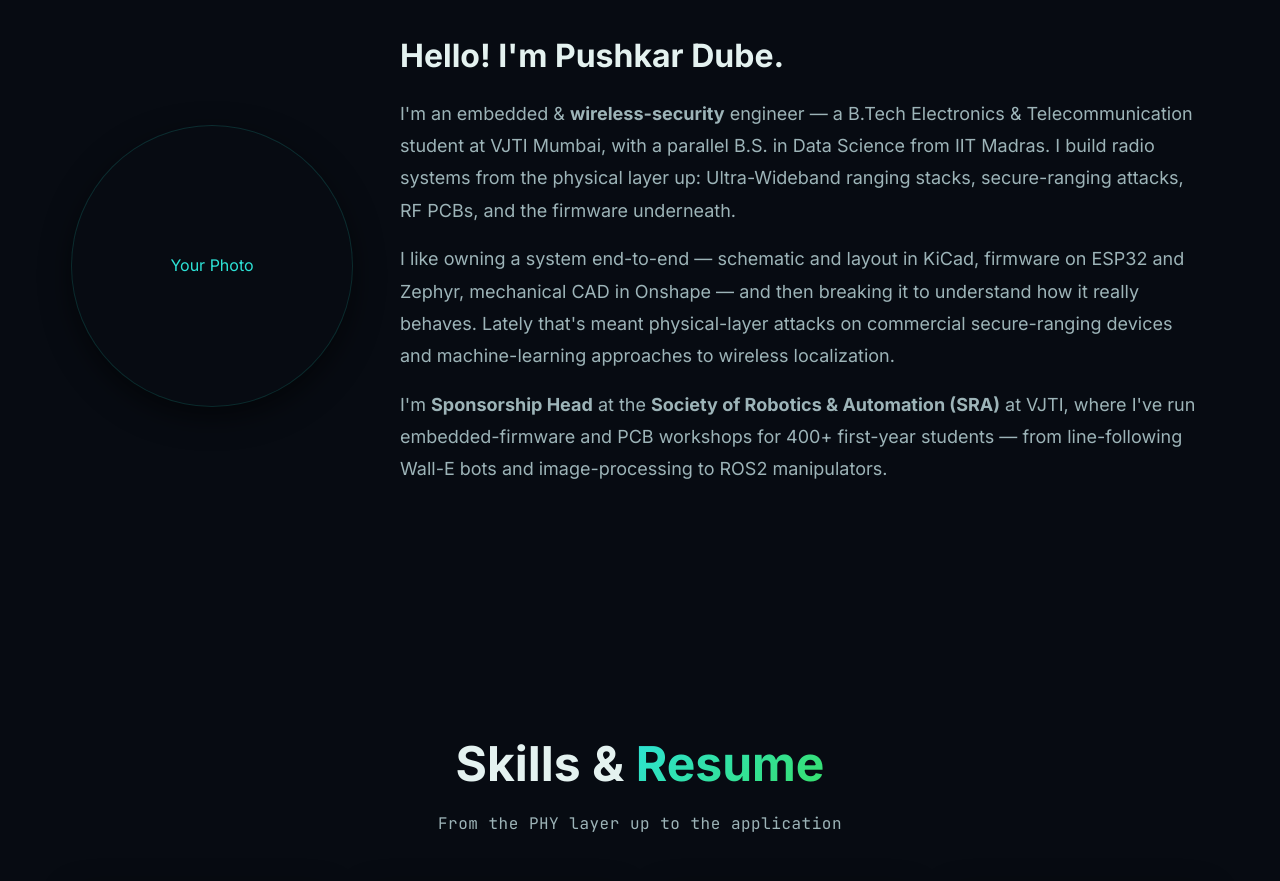
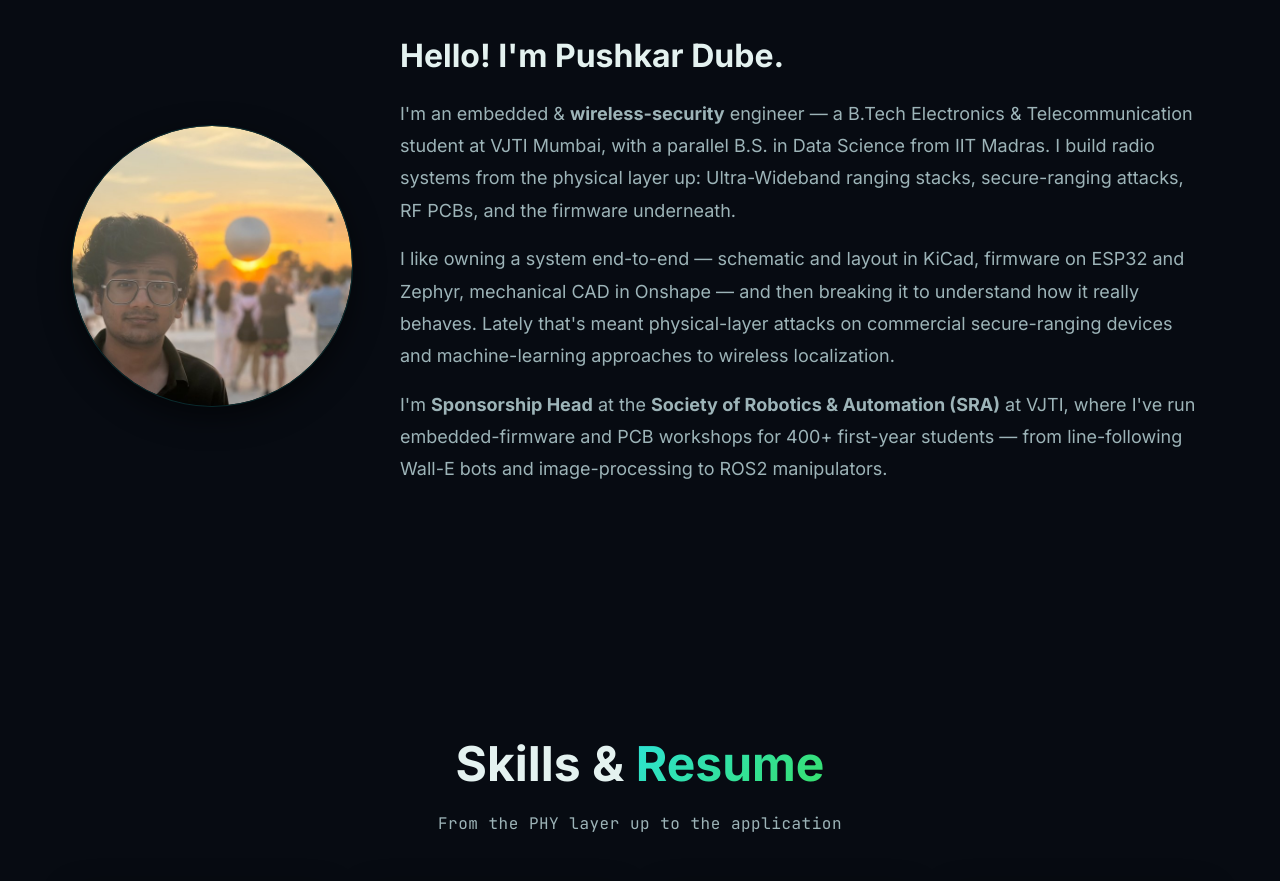
Before and after one commit to pushkardube/pushkardube.github.io, a plain HTML site: page index.html in a window 1280 px wide. Shown: the part 1040-1921 px from the top of the page. Drawn offline with Linux system fonts and the light colour scheme.

Commit message:
Add About avatar photo and wire Krishna Defence repo link
- Add face-cropped About headshot (assets/img/pushkar.jpg)
- Link High-Precision UWB Localization to vedantmalkar/zephyr-dw3001cdk-tdoa

```diff
--- a/css/style.css
+++ b/css/style.css
@@ -1435,3 +1435,12 @@
 
 /* project jump highlight */
 .project-card.flash { box-shadow: 0 0 0 2px var(--accent), 0 18px 40px rgba(0,0,0,0.5); }
+
+/* About avatar photo */
+.about-image img {
+  width: 100%;
+  height: 100%;
+  object-fit: cover;
+  border-radius: 50%;
+  display: block;
+}
--- a/index.html
+++ b/index.html
@@ -91,7 +91,7 @@
         </div>
         <div class="about-grid reveal">
           <div class="about-image">
-            <span>Your Photo</span>
+            <img src="assets/img/pushkar.jpg" alt="Pushkar Dube" loading="lazy">
           </div>
           <div class="about-text">
             <h3>Hello! I'm Pushkar Dube.</h3>
```
Also changed, not shown: assets/img/pushkar.jpg (added).
